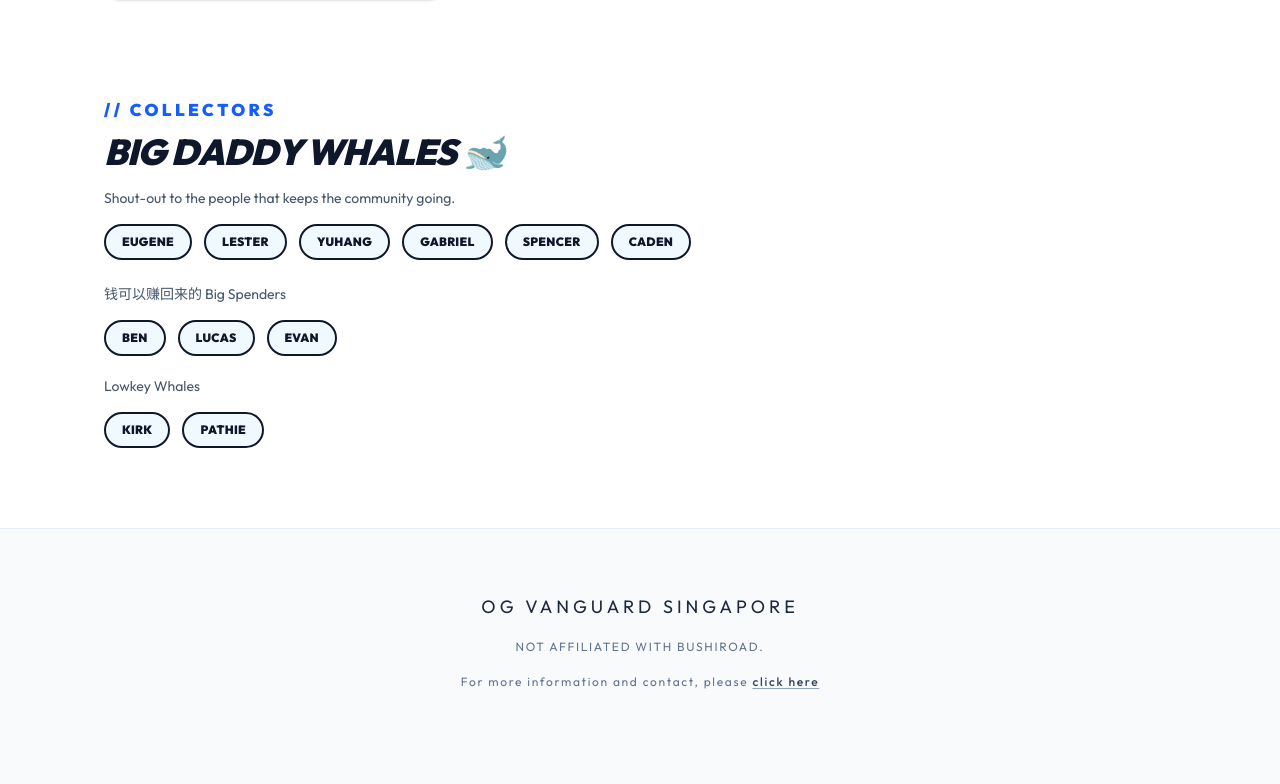
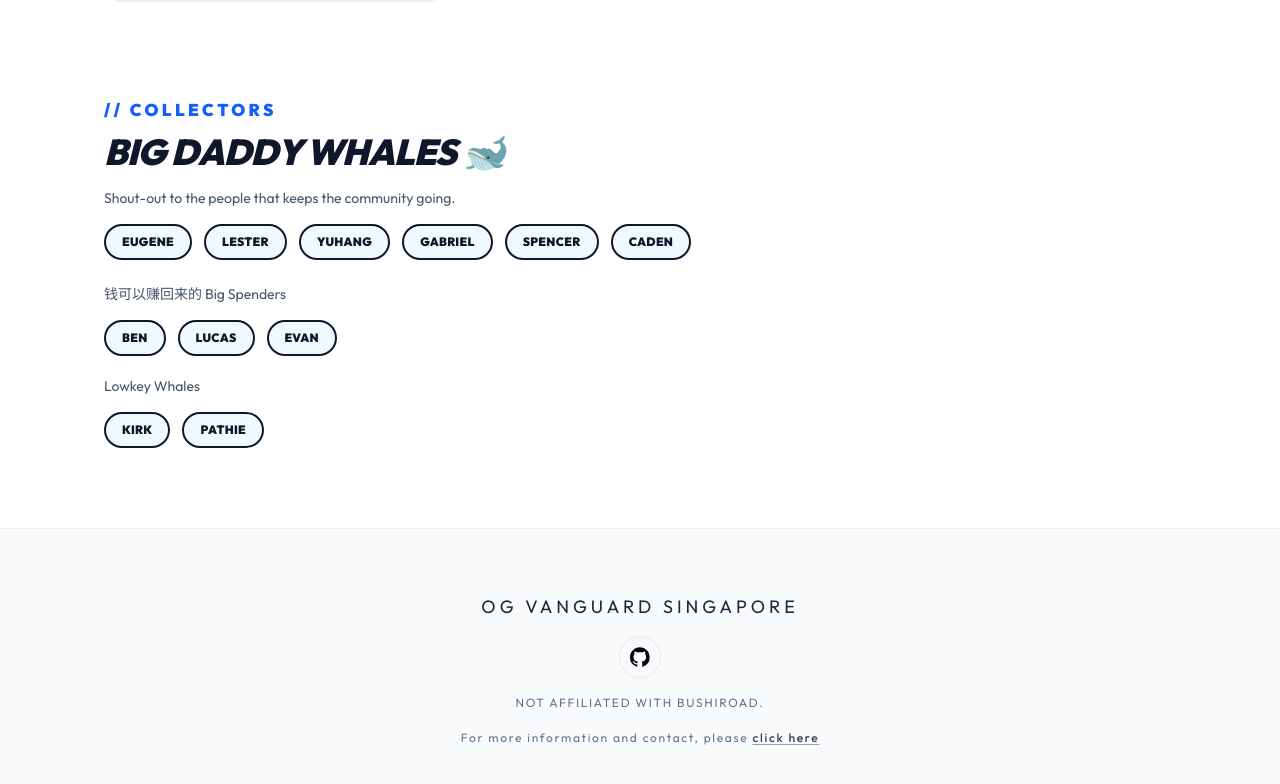
Before and after one commit to Caden0002/OGVanguard, a React (Vite) app: page / in a window 1280 px wide. Shown: the part 2538-3322 px from the top of the page. Before the commit the page ends 3294 px from the top, so only its background shows below. Built offline with nearby package versions, Linux system fonts and the light colour scheme.

Commit message:
added optimisation assets feeling lucky & update readme

```diff
--- a/src/components/SiteFooter.jsx
+++ b/src/components/SiteFooter.jsx
@@ -5,6 +5,19 @@
         <p className="text-base uppercase tracking-[0.22em] text-slate-800 md:text-lg">
           OG Vanguard Singapore{" "}
         </p>
+
+        <a
+          href="https://github.com/Caden0002/OGVanguard"
+          target="_blank"
+          rel="noopener noreferrer"
+          className="inline-flex rounded-full p-2 text-slate-700 ring-1 ring-slate-200/90 transition hover:bg-white hover:text-slate-900 hover:ring-slate-300"
+          aria-label="OGVanguard project on GitHub (opens in a new tab)"
+        >
+          <svg className="h-6 w-6 shrink-0" viewBox="0 0 19 19" aria-hidden>
+            <use href="/icons.svg#github-icon" />
+          </svg>
+        </a>
+
         <p className="text-[0.65rem] uppercase leading-relaxed tracking-[0.14em] text-slate-500 md:text-xs">
           Not affiliated with Bushiroad.
         </p>
```
Also changed, not shown: 1 other file (tests, documents, lock files or other folders).
